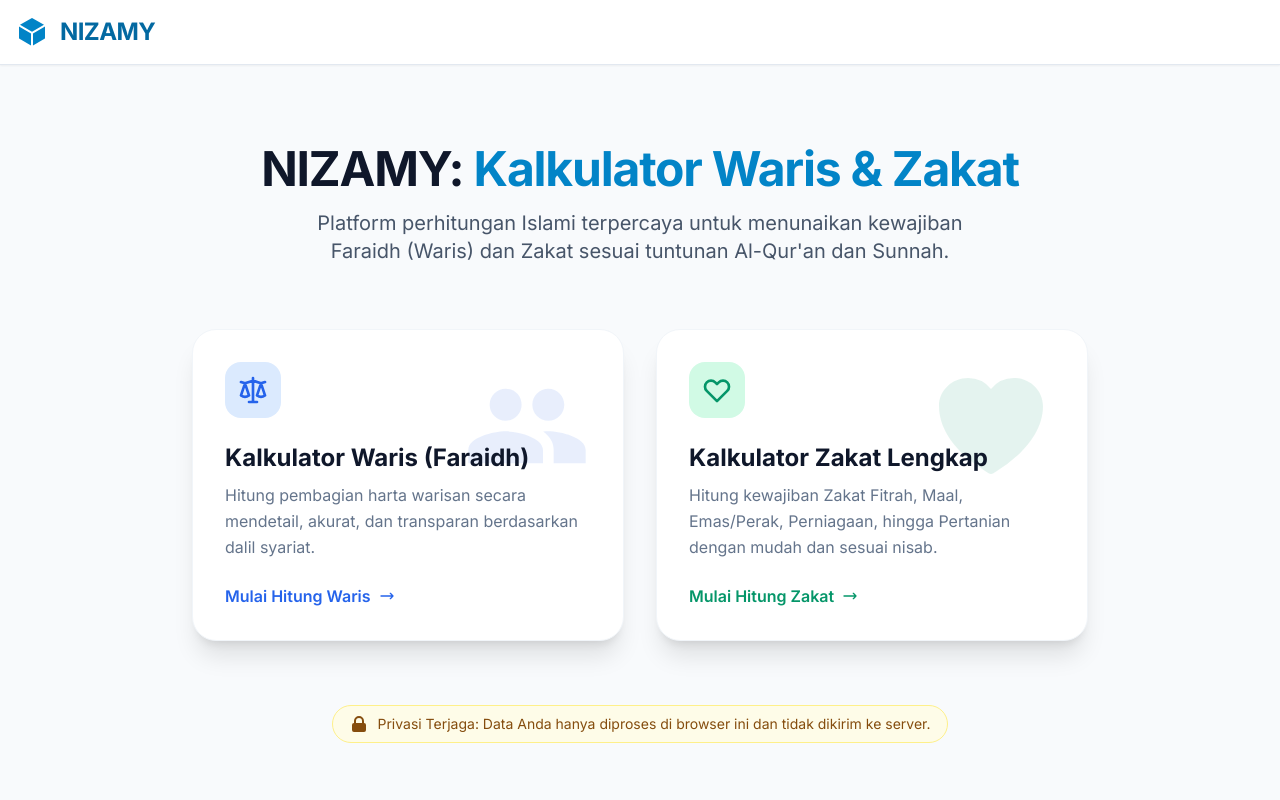
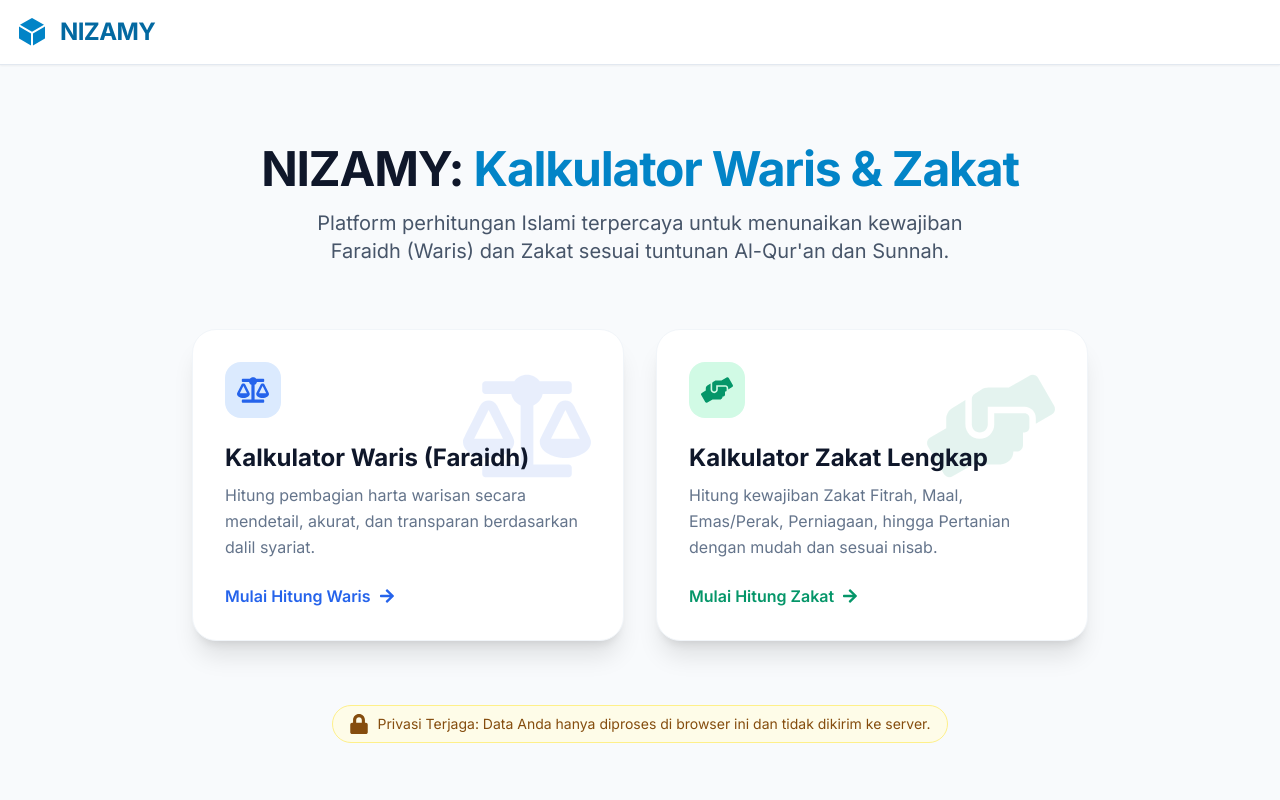
Before and after one commit to ariefShaifullah/nizamy, a React (Vite) app: page / in a window 1280 px wide. Shown: the top 800 px of the page. Built offline with nearby package versions, Linux system fonts and the light colour scheme.

Commit message:
change home card menu icon from svg to faicon

```diff
--- a/components/Home.tsx
+++ b/components/Home.tsx
@@ -1,4 +1,11 @@
 import React from "react";
+import {
+  FaBalanceScale,
+  FaHandsHelping,
+  FaArrowRight,
+  FaLock,
+} from "react-icons/fa";
+import { IconContext } from "react-icons";
 
 interface HomeProps {
   setView: (view: "faraidh" | "zakat") => void;
@@ -25,30 +32,17 @@
           className="group relative bg-white p-8 rounded-3xl shadow-xl border border-slate-100 hover:shadow-2xl hover:-translate-y-1 transition-all duration-300 text-left overflow-hidden"
         >
           <div className="absolute top-0 right-0 p-8 opacity-10 group-hover:opacity-20 transition-opacity">
-            <svg
-              className="w-32 h-32 text-blue-600"
-              fill="currentColor"
-              viewBox="0 0 24 24"
+            <IconContext.Provider
+              value={{ className: "w-32 h-32 text-blue-600" }}
             >
-              <path d="M16 11c1.66 0 2.99-1.34 2.99-3S17.66 5 16 5c-1.66 0-3 1.34-3 3s1.34 3 3 3zm-8 0c1.66 0 2.99-1.34 2.99-3S9.66 5 8 5C6.34 5 5 6.34 5 8s1.34 3 3 3zm0 2c-2.33 0-7 1.17-7 3.5V19h14v-2.5c0-2.33-4.67-3.5-7-3.5zm8 0c-.29 0-.62.02-.97.05 1.16.84 1.97 1.97 1.97 3.45V19h6v-2.5c0-2.33-4.67-3.5-7-3.5z" />
-            </svg>
+              <FaBalanceScale />
+            </IconContext.Provider>
           </div>
           <div className="relative z-10">
             <div className="w-14 h-14 bg-blue-100 rounded-2xl flex items-center justify-center mb-6 text-blue-600 group-hover:scale-110 transition-transform">
-              <svg
-                xmlns="http://www.w3.org/2000/svg"
-                className="h-8 w-8"
-                fill="none"
-                viewBox="0 0 24 24"
-                stroke="currentColor"
-              >
-                <path
-                  strokeLinecap="round"
-                  strokeLinejoin="round"
-                  strokeWidth="2"
-                  d="M3 6l3 1m0 0l-3 9a5.002 5.002 0 006.001 0M6 7l3 9M6 7l6-2m6 2l3-1m-3 1l-3 9a5.002 5.002 0 006.001 0M18 7l3 9m-3-9l-6-2m0-2v2m0 16V5m0 16H9m3 0h3"
-                />
-              </svg>
+              <IconContext.Provider value={{ className: "h-8 w-8" }}>
+                <FaBalanceScale />
+              </IconContext.Provider>
             </div>
             <h2 className="text-2xl font-bold text-slate-900 mb-2 group-hover:text-blue-600 transition-colors">
               Kalkulator Waris (Faraidh)
@@ -59,19 +53,9 @@
             </p>
             <span className="inline-flex items-center font-semibold text-blue-600">
               Mulai Hitung Waris{" "}
-              <svg
-                className="w-4 h-4 ml-2 group-hover:translate-x-1 transition-transform"
-                fill="none"
-                stroke="currentColor"
-                viewBox="0 0 24 24"
-              >
-                <path
-                  strokeLinecap="round"
-                  strokeLinejoin="round"
-                  strokeWidth="2"
-                  d="M17 8l4 4m0 0l-4 4m4-4H3"
-                />
-              </svg>
+              <IconContext.Provider value={{ className: "ml-2" }}>
+                <FaArrowRight />
+              </IconContext.Provider>
             </span>
           </div>
         </button>
@@ -82,30 +66,17 @@
           className="group relative bg-white p-8 rounded-3xl shadow-xl border border-slate-100 hover:shadow-2xl hover:-translate-y-1 transition-all duration-300 text-left overflow-hidden"
         >
           <div className="absolute top-0 right-0 p-8 opacity-10 group-hover:opacity-20 transition-opacity">
-            <svg
-              className="w-32 h-32 text-emerald-600"
-              fill="currentColor"
-              viewBox="0 0 24 24"
+            <IconContext.Provider
+              value={{ className: "w-32 h-32 text-emerald-600" }}
             >
-              <path d="M11.645 20.91l-.007-.003-.022-.012a15.247 15.247 0 01-.383-.218 25.18 25.18 0 01-4.244-3.17C4.688 15.36 2.25 12.174 2.25 8.25 2.25 5.322 4.714 3 7.688 3A5.5 5.5 0 0112 5.052 5.5 5.5 0 0116.313 3c2.973 0 5.437 2.322 5.437 5.25 0 3.925-2.438 7.111-4.739 9.256a25.175 25.175 0 01-4.244 3.17 15.247 15.247 0 01-.383.219l-.022.012-.007.004-.003.001a.752.752 0 01-.704 0l-.003-.001z" />
-            </svg>
+              <FaHandsHelping />
+            </IconContext.Provider>
           </div>
           <div className="relative z-10">
             <div className="w-14 h-14 bg-emerald-100 rounded-2xl flex items-center justify-center mb-6 text-emerald-600 group-hover:scale-110 transition-transform">
-              <svg
-                xmlns="http://www.w3.org/2000/svg"
-                className="h-8 w-8"
-                fill="none"
-                viewBox="0 0 24 24"
-                stroke="currentColor"
-              >
-                <path
-                  strokeLinecap="round"
-                  strokeLinejoin="round"
-                  strokeWidth="2"
-                  d="M4.318 6.318a4.5 4.5 0 000 6.364L12 20.364l7.682-7.682a4.5 4.5 0 00-6.364-6.364L12 7.636l-1.318-1.318a4.5 4.5 0 00-6.364 0z"
-                />
-              </svg>
+              <IconContext.Provider value={{ className: "h-8 w-8" }}>
+                <FaHandsHelping />
+              </IconContext.Provider>
             </div>
             <h2 className="text-2xl font-bold text-slate-900 mb-2 group-hover:text-emerald-600 transition-colors">
               Kalkulator Zakat Lengkap
@@ -116,19 +87,9 @@
             </p>
             <span className="inline-flex items-center font-semibold text-emerald-600">
               Mulai Hitung Zakat{" "}
-              <svg
-                className="w-4 h-4 ml-2 group-hover:translate-x-1 transition-transform"
-                fill="none"
-                stroke="currentColor"
-                viewBox="0 0 24 24"
-              >
-                <path
-                  strokeLinecap="round"
-                  strokeLinejoin="round"
-                  strokeWidth="2"
-                  d="M17 8l4 4m0 0l-4 4m4-4H3"
-                />
-              </svg>
+              <IconContext.Provider value={{ className: "ml-2" }}>
+                <FaArrowRight />
+              </IconContext.Provider>
             </span>
           </div>
         </button>
@@ -136,18 +97,9 @@
 
       <div className="mt-16 text-center">
         <div className="inline-flex items-center space-x-2 bg-yellow-50 px-4 py-2 rounded-full border border-yellow-200 text-sm text-yellow-800">
-          <svg
-            xmlns="http://www.w3.org/2000/svg"
-            className="h-5 w-5"
-            viewBox="0 0 20 20"
-            fill="currentColor"
-          >
-            <path
-              fillRule="evenodd"
-              d="M5 9V7a5 5 0 0110 0v2a2 2 0 012 2v5a2 2 0 01-2 2H5a2 2 0 01-2-2v-5a2 2 0 012-2zm8-2v2H7V7a3 3 0 016 0z"
-              clipRule="evenodd"
-            />
-          </svg>
+          <IconContext.Provider value={{ className: "h-5 w-5" }}>
+            <FaLock />
+          </IconContext.Provider>
           <span>
             Privasi Terjaga: Data Anda hanya diproses di browser ini dan tidak
             dikirim ke server.
```
